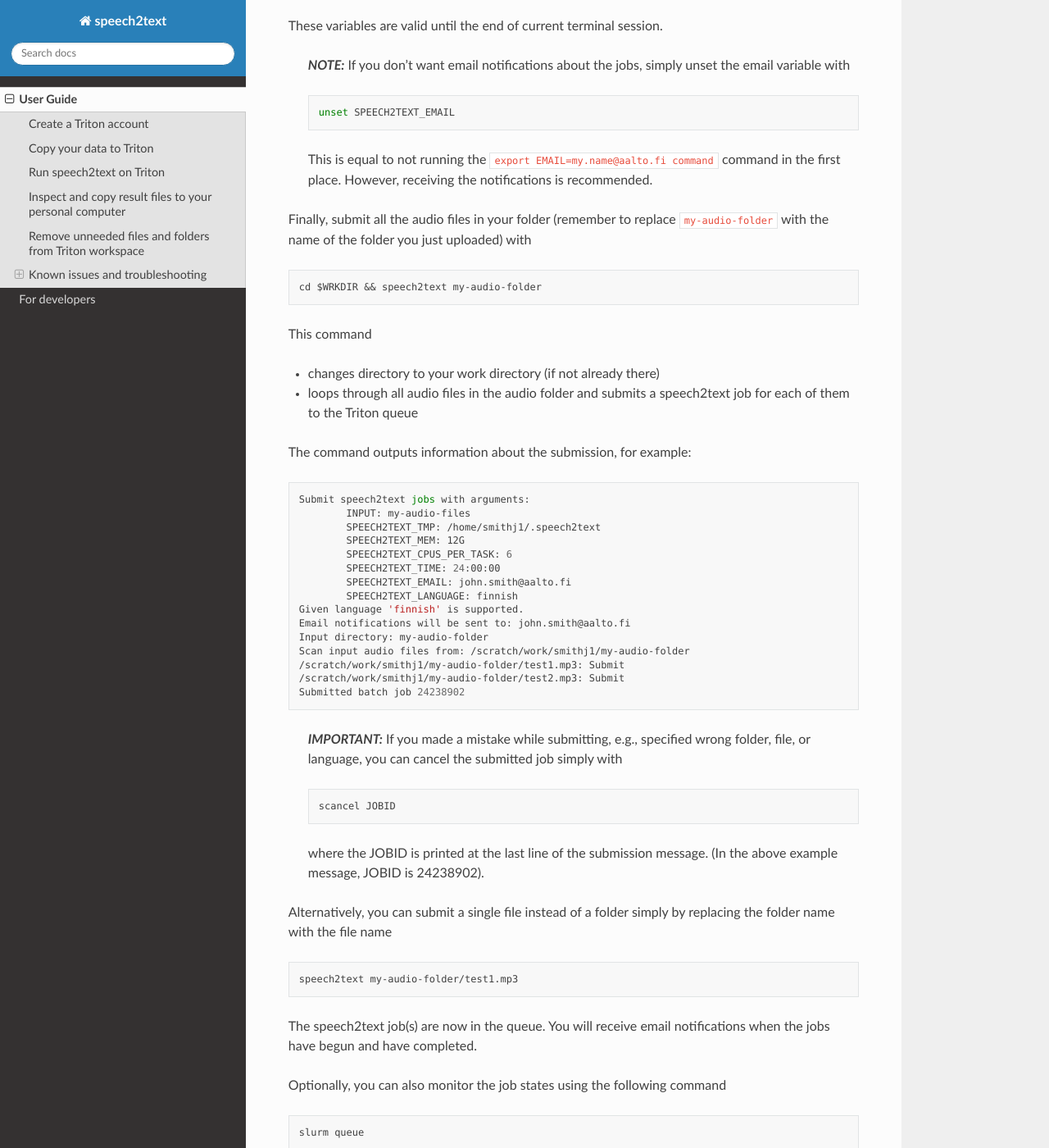
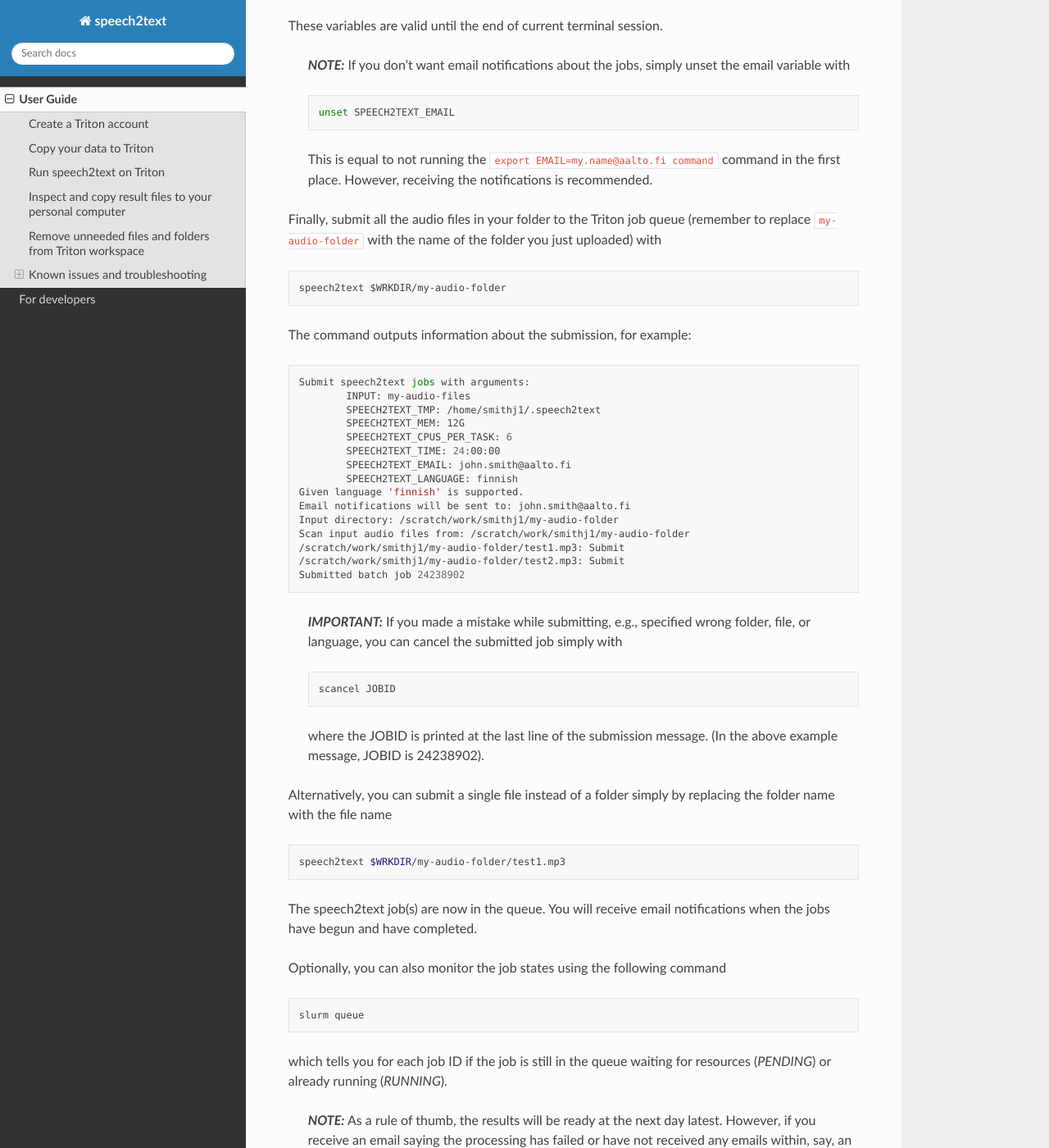
Before and after one commit to AaltoRSE/speech2text, a Sphinx documentation site: the page built from docs/source/user_guide.md, in a window 1280 px wide and 1400 px high, scrolled down 6226 px. Shown: the whole window at 82% size. Built offline with Sphinx 7.4.7 and the Read the Docs theme 2.0.0, drawn with Linux system fonts in a browser that asks for light colours.

Commit message:
DOC: update  in user guide

````diff
--- a/docs/source/user_guide.md
+++ b/docs/source/user_guide.md
@@ -146,16 +146,10 @@
 >```
 > This is equal to not running the `export EMAIL=my.name@aalto.fi command` command in the first place. However, receiving the notifications is recommended.
 
-Finally, submit all the audio files in your folder (remember to replace `my-audio-folder` with the name of the folder you just uploaded) with
+Finally, submit all the audio files in your folder to the Triton job queue (remember to replace `my-audio-folder` with the name of the folder you just uploaded) with
 ```
-cd $WRKDIR && speech2text my-audio-folder
+speech2text $WRKDIR/my-audio-folder
 ```
-
-This command
-
-- changes directory to your work directory (if not already there)
-
-- loops through all audio files in the audio folder and submits a speech2text job for each of them to the Triton queue
 
 The command outputs information about the submission, for example:
 
@@ -170,7 +164,7 @@
 	SPEECH2TEXT_LANGUAGE: finnish
 Given language 'finnish' is supported.
 Email notifications will be sent to: john.smith@aalto.fi
-Input directory: my-audio-folder
+Input directory: /scratch/work/smithj1/my-audio-folder
 Scan input audio files from: /scratch/work/smithj1/my-audio-folder
 /scratch/work/smithj1/my-audio-folder/test1.mp3: Submit
 /scratch/work/smithj1/my-audio-folder/test2.mp3: Submit
@@ -186,7 +180,7 @@
 
 Alternatively, you can submit a single file instead of a folder simply by replacing the folder name with the file name
 ```bash
-speech2text my-audio-folder/test1.mp3
+speech2text $WRKDIR/my-audio-folder/test1.mp3
 ```
 
 The speech2text job(s) are now in the queue. You will receive email notifications when the jobs have begun and have completed.
````
